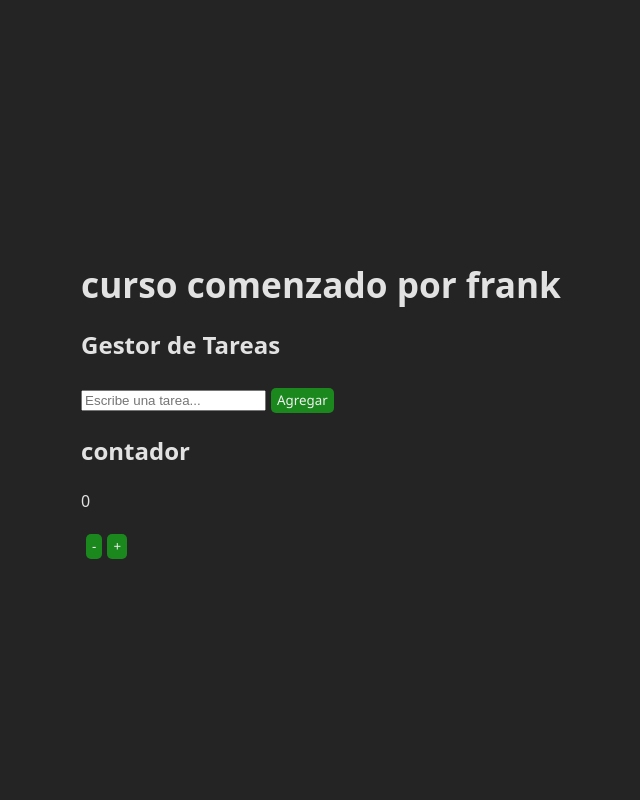
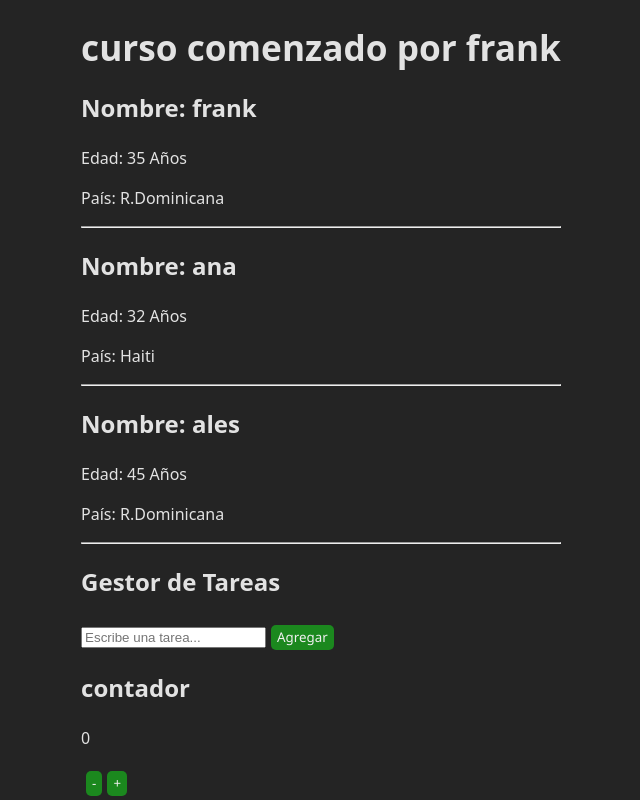
Before and after one commit to franciscojcc007/conjunto-proyecto-react, a React (Vite) app: page / in a window 1280 px wide. Shown: the whole page, without its empty margins (319-959 px from the left). Built offline with nearby package versions, Linux system fonts and the light colour scheme.

Commit message:
Agregar componente Presentation con usuarios y sus propiedades

```diff
--- a/src/components/presentations/Presentation.tsx
+++ b/src/components/presentations/Presentation.tsx
@@ -1,9 +1,14 @@
 import './presentation.css'
+import { User } from '../user/User.tsx'
+
 
 export const Presentation =()=> {
   return (
     <header>
       <h1>curso comenzado por frank</h1>
+      <User name= 'frank' age= {35} country = 'R.Dominicana'/>
+      <User name= 'ana' age= {32} country = 'Haiti'/>
+      <User name= 'ales' age= {45} country = 'R.Dominicana'/>
     </header>
   )
 }
```
